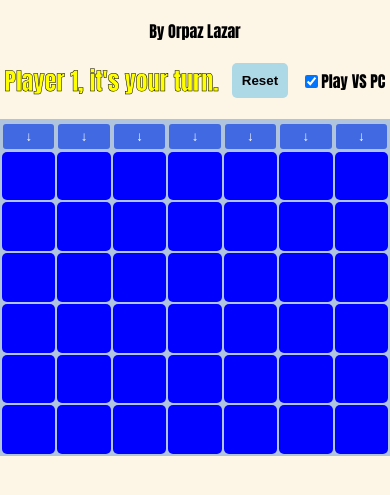
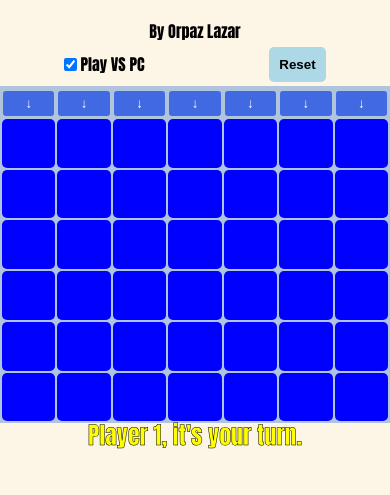
Before and after one commit to OrpazL/4-in-a-row, a plain HTML site: page index.html in a window 390 px wide. Shown: the part 73-568 px from the top of the page. Drawn offline with Linux system fonts and the light colour scheme.

Commit message:
a bit of css

```diff
--- a/css/style.css
+++ b/css/style.css
@@ -106,12 +106,24 @@ body {
 
 @media (min-width: 700px) {
     .cell {
-        height: calc(700px / 7);
+        height: calc(700px / 8);
     }
     .winning {
         position: fixed;
         bottom: 10px;
         left: 0;
+        width: 100%;
+    }
+}
+
+@media (max-width: 700px) {
+    main {
+        position: relative;
+    }
+    .whos-turn {
+        position: absolute;
+        bottom: -50px;
+        /* left: 0; */
         width: 100%;
     }
 }
--- a/index.html
+++ b/index.html
@@ -21,8 +21,8 @@
     <main>
         <div class="top-panel">
             <h2 class="whos-turn">Player 1, it's your turn.</h2>
+            <label><input type="checkbox" id="play-with-pc" onchange="init()" checked />Play VS PC</label>
             <button onclick="init()" class="btn-reset">Reset</button>
-            <label><input type="checkbox" id="play-with-pc" onchange="init()" checked />Play VS PC</label>
         </div>
         <div class="container">
             <table>
```
